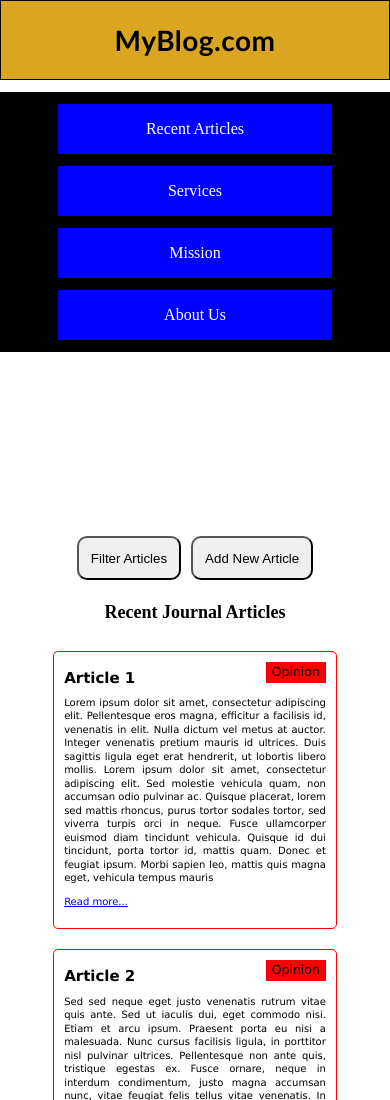
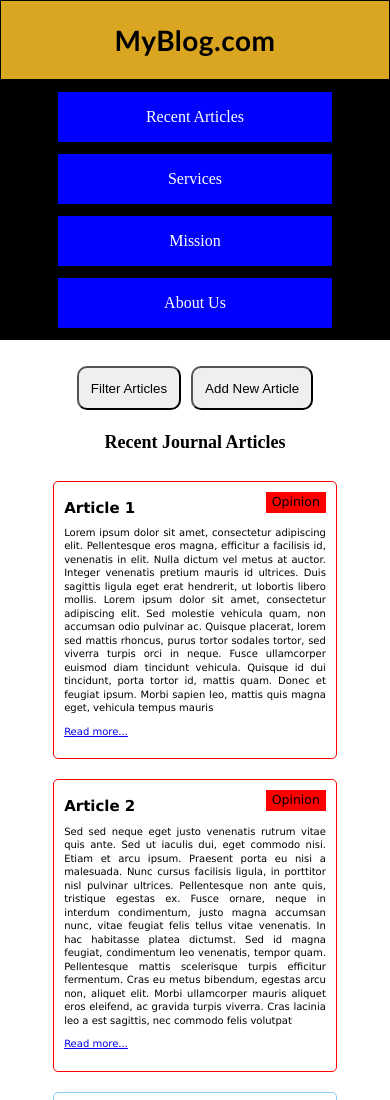
Before and after one commit to jjagger23/DOM-Manipulation, a plain HTML site: page index.html in a window 390 px wide. Shown: the top 1100 px of the page. Drawn offline with Linux system fonts and the light colour scheme.

Commit message:
Update 10_css.css

```diff
--- a/10_css.css
+++ b/10_css.css
@@ -1,12 +1,10 @@
 /* 10_css.css
-   Week 5 – DOM Manipulation Styling (sticky header+nav like professor)
+   Week 5 – DOM Manipulation Styling (Final Clean Version)
 */
 
-/* -----------------------------
-   GLOBAL / RESET
------------------------------- */
+
 *{
-    box-sizing: border-box; /* keeps columns consistent */
+    box-sizing: border-box;
 }
 
 body{
@@ -19,8 +17,15 @@ main{
     width: 100%;
 }
 
+main h1{
+    text-align: center;
+    font-size: clamp(18px, 3vw, 28px);
+    margin: 12px 0 18px 0;
+    line-height: 1.15;
+}
+
 /* -----------------------------
-   HEADER + NAV (STICKY)
+   HEADER (Sticky)
 ------------------------------ */
 header{
     background-color: goldenrod;
@@ -32,7 +37,7 @@ header{
 
     position: sticky;
     top: 0;
-    z-index: 1000; /* stay above content */
+    z-index: 1000;
 }
 
 header h1{
@@ -42,7 +47,9 @@ header h1{
     letter-spacing: 0.5px;
 }
 
-/* nav sticks right under header */
+/* -----------------------------
+   NAVIGATION (Sticky under header)
+------------------------------ */
 nav{
     display: flex;
     justify-content: space-evenly;
@@ -53,17 +60,11 @@ nav{
     gap: 3vw;
 
     position: sticky;
-    top: 0;              /* fallback */
-    top: calc(22px + 56px); /* overwritten below with a safer approach */
+    top: 0;
     z-index: 999;
 }
 
-/* safer sticky offset: make nav stick BELOW the header using header height */
-nav{
-    top: var(--header-height, 92px);
-}
-
-/* links styled as big buttons */
+/* Nav links styled as large blue blocks */
 nav a{
     flex: 1;
     display: flex;
@@ -89,24 +90,6 @@ nav a:active{
 
 nav a:visited{
     color: white;
-}
-
-/* -----------------------------
-   PUSH CONTENT DOWN
-   so it doesn't hide under sticky header/nav
------------------------------- */
-main{
-    padding-top: var(--sticky-offset, 170px);
-}
-
-/* -----------------------------
-   PAGE TITLES
------------------------------- */
-main h1{
-    text-align: center;
-    font-size: clamp(18px, 3vw, 28px);
-    margin: 12px 0 18px 0;
-    line-height: 1.15;
 }
 
 /* -----------------------------
@@ -153,7 +136,7 @@ form#filterContent{
 }
 
 /* -----------------------------
-   ARTICLE LAYOUT (3 columns)
+   ARTICLE LAYOUT (3 Columns)
 ------------------------------ */
 main > div#articleList{
     display: flex;
@@ -179,7 +162,7 @@ article{
     background: white;
 }
 
-/* Article borders by type */
+/* Article borders */
 article.opinion{
     border: 1px solid red;
 }
@@ -220,7 +203,7 @@ article p{
 }
 
 /* -----------------------------
-   FOOTER (Contact Us Block)
+   FOOTER (Contact Section)
 ------------------------------ */
 footer{
     padding-top: 5vh;
```
